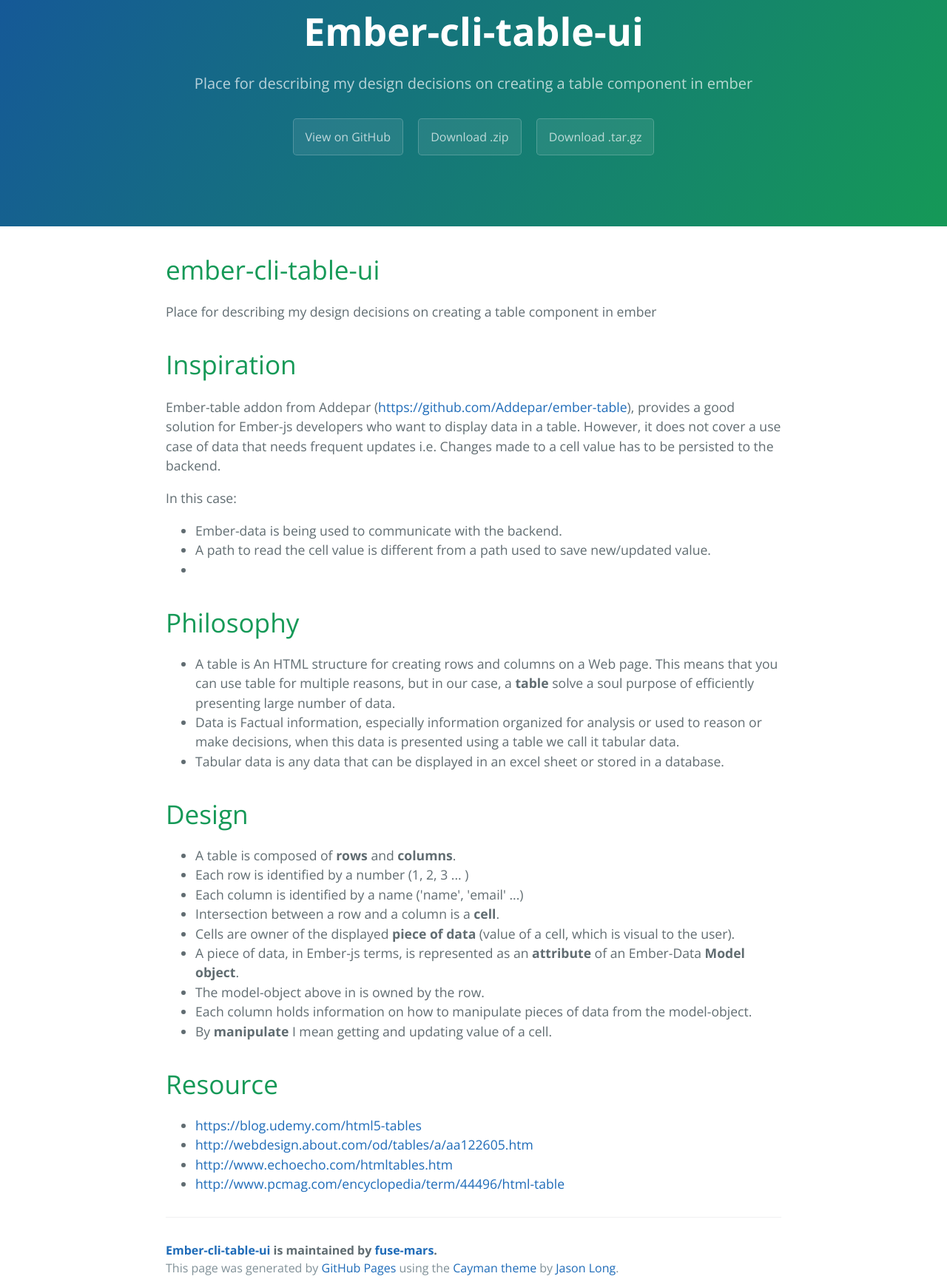
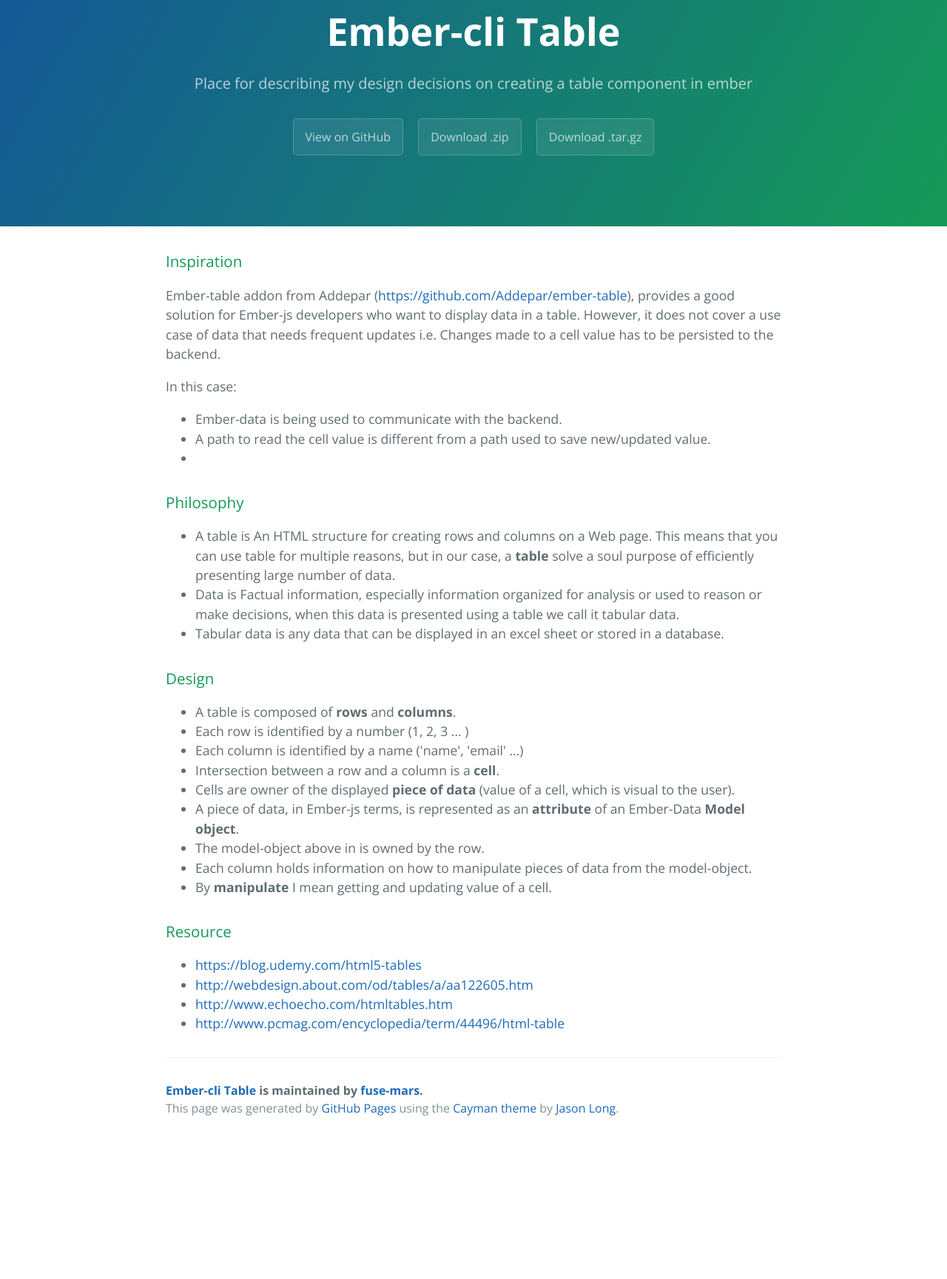
Before and after one commit to fuse-mars/ember-cli-table-ui, a plain HTML site: page index.html in a window 1280 px wide. Shown: the part 77-1806 px from the top of the page at 74% size. After the commit the page ends 1619 px from the top, so only its background shows below. Drawn offline with nearby package versions, Linux system fonts and the light colour scheme.

Commit message:
Create gh-pages branch via GitHub

```diff
--- a/index.html
+++ b/index.html
@@ -2,7 +2,7 @@
 <html lang="en-us">
   <head>
     <meta charset="UTF-8">
-    <title>Ember-cli-table-ui by fuse-mars</title>
+    <title>Ember-cli Table by fuse-mars</title>
     <meta name="viewport" content="width=device-width, initial-scale=1">
     <link rel="stylesheet" type="text/css" href="stylesheets/normalize.css" media="screen">
     <link href='https://fonts.googleapis.com/css?family=Open+Sans:400,700' rel='stylesheet' type='text/css'>
@@ -11,7 +11,7 @@
   </head>
   <body>
     <section class="page-header">
-      <h1 class="project-name">Ember-cli-table-ui</h1>
+      <h1 class="project-name">Ember-cli Table</h1>
       <h2 class="project-tagline">Place for describing my design decisions on creating a table component in ember</h2>
       <a href="https://github.com/fuse-mars/ember-cli-table-ui" class="btn">View on GitHub</a>
       <a href="https://github.com/fuse-mars/ember-cli-table-ui/zipball/master" class="btn">Download .zip</a>
@@ -19,13 +19,8 @@
     </section>
 
     <section class="main-content">
-      <h1>
-<a id="ember-cli-table-ui" class="anchor" href="#ember-cli-table-ui" aria-hidden="true"><span class="octicon octicon-link"></span></a>ember-cli-table-ui</h1>
-
-<p>Place for describing my design decisions on creating a table component in ember</p>
-
-<h1>
-<a id="inspiration" class="anchor" href="#inspiration" aria-hidden="true"><span class="octicon octicon-link"></span></a>Inspiration</h1>
+      <h3>
+<a id="inspiration" class="anchor" href="#inspiration" aria-hidden="true"><span class="octicon octicon-link"></span></a>Inspiration</h3>
 
 <p>Ember-table addon from Addepar (<a href="https://github.com/Addepar/ember-table">https://github.com/Addepar/ember-table</a>), provides a good solution for Ember-js developers who want to display data in a table.
 However, it does not cover a use case of data that needs frequent updates
@@ -39,8 +34,8 @@ i.e. Changes made to a cell value has to be persisted to the backend.</p>
 <li>
 </ul>
 
-<h1>
-<a id="philosophy" class="anchor" href="#philosophy" aria-hidden="true"><span class="octicon octicon-link"></span></a>Philosophy</h1>
+<h3>
+<a id="philosophy" class="anchor" href="#philosophy" aria-hidden="true"><span class="octicon octicon-link"></span></a>Philosophy</h3>
 
 <ul>
 <li>A table is An HTML structure for creating rows and columns on a Web page. This means that you can use table for multiple reasons, but in our case, a <strong>table</strong> solve a soul purpose of efficiently presenting large number of data.</li>
@@ -48,8 +43,8 @@ i.e. Changes made to a cell value has to be persisted to the backend.</p>
 <li>Tabular data is any data that can be displayed in an excel sheet or stored in a database.</li>
 </ul>
 
-<h1>
-<a id="design" class="anchor" href="#design" aria-hidden="true"><span class="octicon octicon-link"></span></a>Design</h1>
+<h3>
+<a id="design" class="anchor" href="#design" aria-hidden="true"><span class="octicon octicon-link"></span></a>Design</h3>
 
 <ul>
 <li>A table is composed of <strong>rows</strong> and <strong>columns</strong>.</li>
@@ -63,8 +58,8 @@ i.e. Changes made to a cell value has to be persisted to the backend.</p>
 <li>By <strong>manipulate</strong> I mean getting and updating value of a cell.</li>
 </ul>
 
-<h1>
-<a id="resource" class="anchor" href="#resource" aria-hidden="true"><span class="octicon octicon-link"></span></a>Resource</h1>
+<h3>
+<a id="resource" class="anchor" href="#resource" aria-hidden="true"><span class="octicon octicon-link"></span></a>Resource</h3>
 
 <ul>
 <li><a href="https://blog.udemy.com/html5-tables">https://blog.udemy.com/html5-tables</a></li>
@@ -74,7 +69,7 @@ i.e. Changes made to a cell value has to be persisted to the backend.</p>
 </ul>
 
       <footer class="site-footer">
-        <span class="site-footer-owner"><a href="https://github.com/fuse-mars/ember-cli-table-ui">Ember-cli-table-ui</a> is maintained by <a href="https://github.com/fuse-mars">fuse-mars</a>.</span>
+        <span class="site-footer-owner"><a href="https://github.com/fuse-mars/ember-cli-table-ui">Ember-cli Table</a> is maintained by <a href="https://github.com/fuse-mars">fuse-mars</a>.</span>
 
         <span class="site-footer-credits">This page was generated by <a href="https://pages.github.com">GitHub Pages</a> using the <a href="https://github.com/jasonlong/cayman-theme">Cayman theme</a> by <a href="https://twitter.com/jasonlong">Jason Long</a>.</span>
       </footer>
```
Also changed, not shown: params.json (+1 -1 lines).
